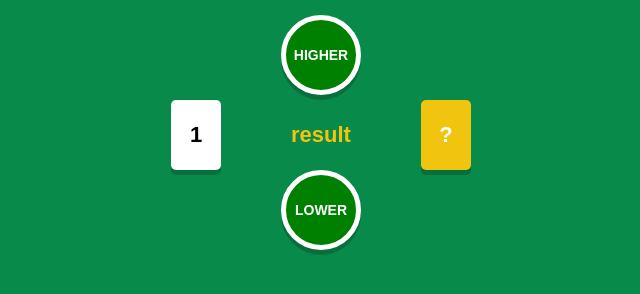
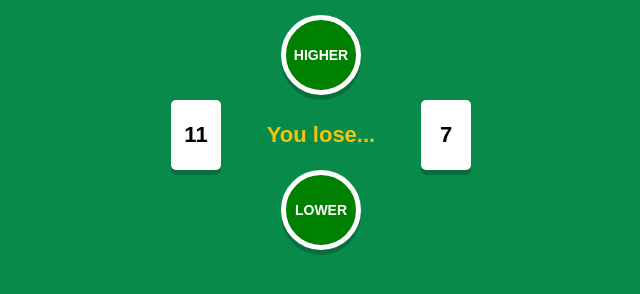
Before and after one commit to Toshiro-Morishita/Higher-Lower, a plain HTML site: page index.html in a window 1280 px wide. Both pictures are taken after a click on the element "HIGHER". Shown: the whole page, without its empty margins (319-959 px from the left). Drawn offline with Linux system fonts and the light colour scheme.

Commit message:
add javascript

```diff
--- a/css/styles.css
+++ b/css/styles.css
@@ -71,7 +71,7 @@ body {
   color: #fff;
 }
 
-#wrapper:active {
+#wrapper.open {
   transform: rotateY(180deg);
 }
 
@@ -96,3 +96,11 @@ body {
 .player {
   perspective: 100px;
 }
+
+#result.hidden {
+  visibility: hidden;
+}
+
+.dealer {
+  cursor: pointer;
+}
--- a/index.html
+++ b/index.html
@@ -8,19 +8,20 @@
 <body>
   <div class="container">
     <div class="dealer">
-      <div class="card">1</div>
+      <div class="card" id="dealer_card">1</div>
     </div>
     <div class="controls">
       <div class="btn" id="higher">HIGHER</div>
-      <div id="result">result</div>
+      <div id="result" class="hidden">result</div>
       <div class="btn" id="lower">LOWER</div>
     </div>
     <div class="player">
       <div id="wrapper">
         <div class="card card-back">?</div>
-        <div class="card card-front">5</div>
+        <div class="card card-front" id="player_card">5</div>
       </div>
     </div>
   </div>
+  <script src="js/main.js"></script>
 </body>
 </html>
--- a/js/main.js
+++ b/js/main.js
@@ -0,0 +1,64 @@
+(function() {
+  'use strict';
+
+  let higher = document.getElementById('higher');
+  let lower = document.getElementById('lower');
+  let dealerCard = document.getElementById('dealer_card');
+  let playerCard = document.getElementById('player_card');
+  let wrapper = document.getElementById('wrapper');
+  let result = document.getElementById('result');
+
+  let dealerValue;
+  let playerValue;
+
+  function getRandom() {
+    return Math.floor(Math.random() * 13 + 1);
+  }
+
+  function init() {
+    dealerValue = getRandom();
+    dealerCard.textContent = dealerValue;
+    playerValue = getRandom();
+    playerCard.textContent = playerValue;
+    wrapper.removeEventListener('transitionend', init);
+  }
+
+  function check(guess) {
+    let str;
+    wrapper.classList.add('open');
+    if (playerValue === dealerValue) {
+      str = 'draw'
+    } else {
+      str = 'You ' + getResultStr(guess);
+    }
+    result.textContent = str;
+    result.classList.remove('hidden')
+  }
+
+  function getResultStr(guess) {
+    if (
+      playerValue > dealerValue && guess === 'higher'
+      || playerValue < dealerValue && guess === 'lower'
+    ) {
+      return 'win!';
+    } else {
+      return 'lose...'
+    }
+  }
+
+  init();
+
+  higher.addEventListener('click', function() {
+    check('higher');
+  });
+
+  lower.addEventListener('click', function() {
+    check('lower');
+  });
+
+  dealerCard.addEventListener('click', function() {
+    result.classList.add('hidden');
+    wrapper.classList.remove('open');
+    wrapper.addEventListener('transitionend', init);
+  });
+})();
```
